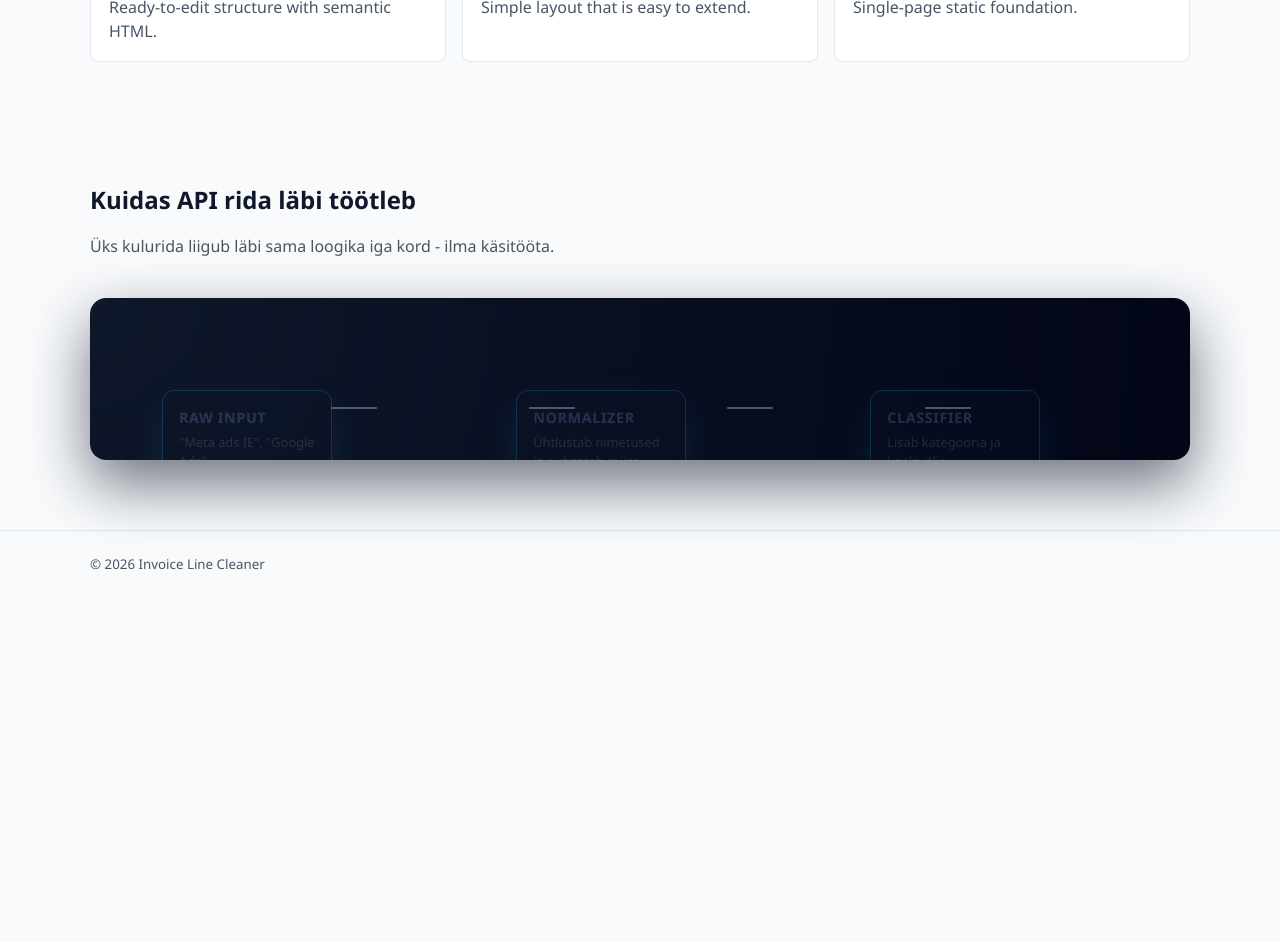
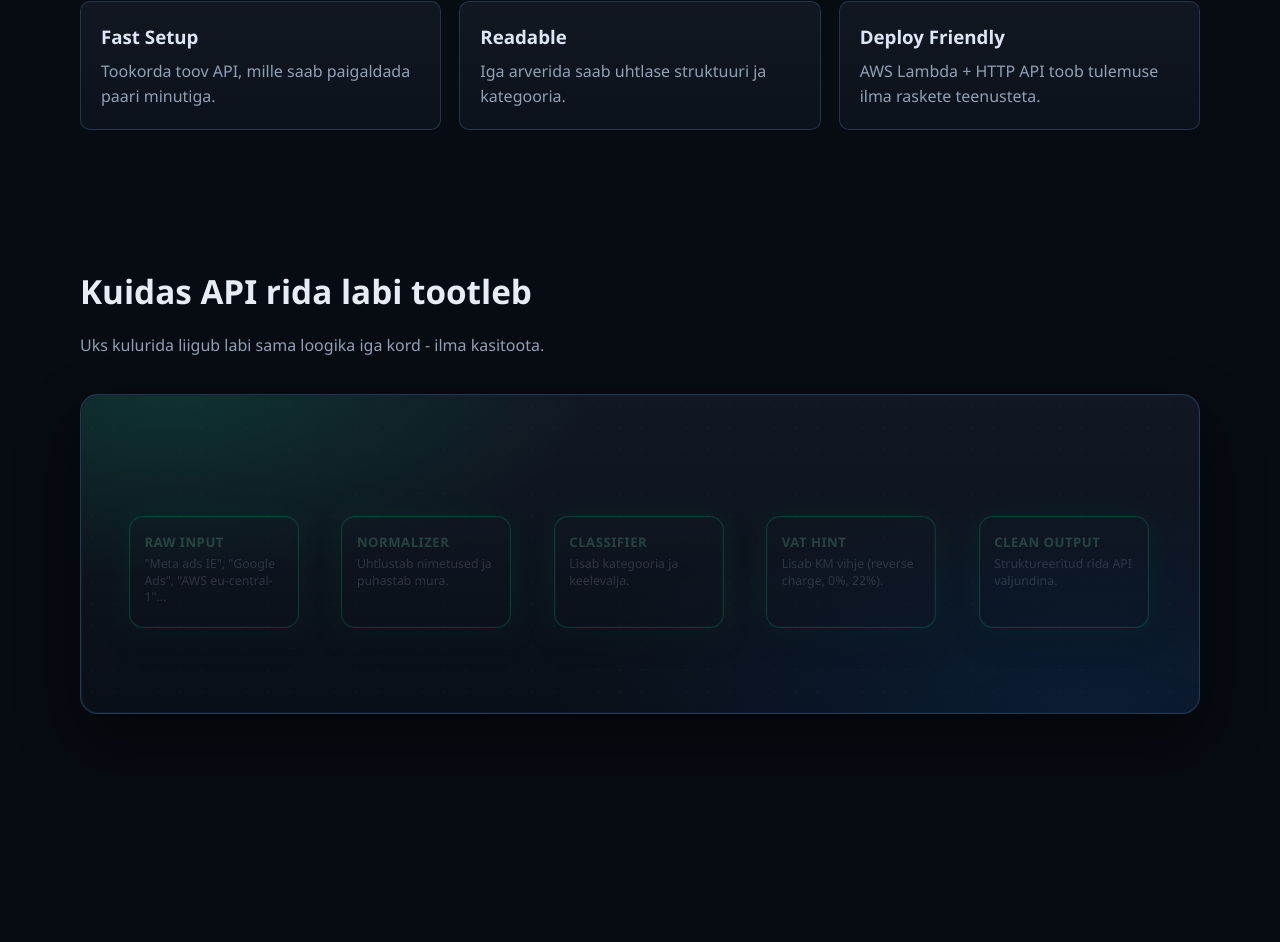
Before and after one commit to levomm/invoice-line-cleaner-site, a plain HTML site: page index.html in a window 1280 px wide. Shown: the part 556-1498 px from the top of the page. Before the commit the page ends 1159 px from the top, so only its background shows below. Drawn offline with nearby package versions, Linux system fonts and the light colour scheme.

Commit message:
dark workflow visual overhaul
# Conflicts:
#	index.html

```diff
--- a/index.html
+++ b/index.html
@@ -4,6 +4,10 @@
     <meta charset="utf-8" />
     <meta name="viewport" content="width=device-width, initial-scale=1" />
     <title>Invoice Line Cleaner API</title>
+    <meta
+      name="description"
+      content="Invoice Cleaner normaliseerib arveread automaatselt ja annab uhtlase API valjundi."
+    />
     <link rel="stylesheet" href="style.css" />
   </head>
   <body>
@@ -23,9 +27,9 @@
         <div class="container">
           <h1>Puhasta arveread automaatselt</h1>
           <p>
-            Vähenda käsitööd ja normaliseeri kuluread sekunditega. Sinu andmed, standardkujul.
+            Vahenda kasitood ja normaliseeri kuluread sekunditega. Sinu andmed, standardkujul.
           </p>
-          <a class="cta" href="#contact">Küsi demo</a>
+          <a class="cta" href="#workflow">Kusi demo</a>
         </div>
       </section>
 
@@ -35,15 +39,15 @@
           <div class="grid">
             <article class="card">
               <h3>Fast Setup</h3>
-              <p>Ready-to-edit structure with semantic HTML.</p>
+              <p>Tookorda toov API, mille saab paigaldada paari minutiga.</p>
             </article>
             <article class="card">
               <h3>Readable</h3>
-              <p>Simple layout that is easy to extend.</p>
+              <p>Iga arverida saab uhtlase struktuuri ja kategooria.</p>
             </article>
             <article class="card">
               <h3>Deploy Friendly</h3>
-              <p>Single-page static foundation.</p>
+              <p>AWS Lambda + HTTP API toob tulemuse ilma raskete teenusteta.</p>
             </article>
           </div>
         </div>
@@ -51,40 +55,47 @@
 
       <section id="workflow" class="section workflow-section">
         <div class="container">
-          <h2>Kuidas API rida läbi töötleb</h2>
+          <h2>Kuidas API rida labi tootleb</h2>
           <p class="workflow-lead">
-            Üks kulurida liigub läbi sama loogika iga kord - ilma käsitööta.
+            Uks kulurida liigub labi sama loogika iga kord - ilma kasitoota.
           </p>
 
           <div class="workflow-canvas">
             <div class="workflow-node" data-step="1">
               <h3>Raw input</h3>
-              <p>"Meta ads IE", "Google Ads"…</p>
+              <p>"Meta ads IE", "Google Ads", "AWS eu-central-1"...</p>
             </div>
             <div class="workflow-node" data-step="2">
               <h3>Normalizer</h3>
-              <p>Ühtlustab nimetused ja puhastab müra.</p>
+              <p>Uhtlustab nimetused ja puhastab mura.</p>
             </div>
             <div class="workflow-node" data-step="3">
               <h3>Classifier</h3>
-              <p>Lisab kategooria ja keelevälja.</p>
+              <p>Lisab kategooria ja keelevalja.</p>
             </div>
             <div class="workflow-node" data-step="4">
               <h3>VAT hint</h3>
-              <p>Lisab KM vihje.</p>
+              <p>Lisab KM vihje (reverse charge, 0%, 22%).</p>
             </div>
             <div class="workflow-node" data-step="5">
               <h3>Clean output</h3>
-              <p>Struktureeritud rida API väljundina.</p>
+              <p>Struktureeritud rida API valjundina.</p>
             </div>
 
-            <svg class="workflow-lines" viewBox="0 0 1000 200" preserveAspectRatio="none">
-              <line x1="80" y1="100" x2="260" y2="100" class="wf-line" />
-              <line x1="260" y1="100" x2="440" y2="100" class="wf-line" />
-              <line x1="440" y1="100" x2="620" y2="100" class="wf-line" />
-              <line x1="620" y1="100" x2="800" y2="100" class="wf-line" />
+            <svg class="workflow-lines" viewBox="0 0 1000 320" preserveAspectRatio="none">
+              <line x1="128" y1="160" x2="318" y2="160" class="wf-line" />
+              <line x1="318" y1="160" x2="508" y2="160" class="wf-line" />
+              <line x1="508" y1="160" x2="698" y2="160" class="wf-line" />
+              <line x1="698" y1="160" x2="888" y2="160" class="wf-line" />
             </svg>
           </div>
+        </div>
+      </section>
+
+      <section id="pricing" class="section alt">
+        <div class="container">
+          <h2>Pricing</h2>
+          <p>Alusta piloodiga ja laienda siis, kui protsess on paigas.</p>
         </div>
       </section>
     </main>
@@ -101,19 +112,67 @@
       gsap.registerPlugin(ScrollTrigger);
       const nodes = gsap.utils.toArray(".workflow-node");
       const lines = gsap.utils.toArray(".wf-line");
+      const mm = gsap.matchMedia();
+
+      mm.add("(min-width: 901px)", () => {
         const tl = gsap.timeline({
           scrollTrigger: {
             trigger: "#workflow",
-          start: "top center",
-          end: "bottom bottom",
+            start: "top 45%",
+            end: "+=900",
             scrub: true,
             pin: ".workflow-canvas",
           }
         });
+
         nodes.forEach((node, i) => {
-        tl.to(node, { opacity: 1, y: 0, duration: 0.4, onStart: () => node.classList.add("is-active") }, i * 0.6);
-        if (lines[i]) tl.to(lines[i], { strokeDashoffset: 0, duration: 0.4, ease: "none" }, i * 0.6 + 0.2);
-        if (i > 0) tl.to(nodes[i - 1], { opacity: 0.35, duration: 0.3 }, i * 0.6);
+          tl.to(
+            node,
+            {
+              opacity: 1,
+              y: 0,
+              duration: 0.45,
+              onStart: () => node.classList.add("is-active")
+            },
+            i * 0.65
+          );
+
+          if (lines[i]) {
+            tl.to(
+              lines[i],
+              {
+                strokeDashoffset: 0,
+                duration: 0.45,
+                ease: "none"
+              },
+              i * 0.65 + 0.25
+            );
+          }
+
+          if (i > 0) {
+            tl.to(
+              nodes[i - 1],
+              {
+                opacity: 0.32,
+                duration: 0.3
+              },
+              i * 0.65
+            );
+          }
+        });
+      });
+
+      mm.add("(max-width: 900px)", () => {
+        gsap.to(nodes, {
+          opacity: 1,
+          y: 0,
+          duration: 0.4,
+          stagger: 0.12,
+          scrollTrigger: {
+            trigger: "#workflow",
+            start: "top 70%",
+          }
+        });
       });
     </script>
   </body>
--- a/style.css
+++ b/style.css
@@ -1,11 +1,14 @@
 :root {
-  --bg: #f8fafc;
-  --text: #0f172a;
-  --muted: #475569;
-  --surface: #ffffff;
-  --line: #e2e8f0;
-  --brand: #0f766e;
-  --brand-hover: #0d5f5a;
+  --bg: #070b12;
+  --bg-elev: #0d131c;
+  --surface: #121a24;
+  --text: #e8edf5;
+  --muted: #90a0b5;
+  --line: #213043;
+  --neon: #00d17a;
+  --neon-soft: rgba(0, 209, 122, 0.35);
+  --cta: #0f9f67;
+  --cta-hover: #0c8858;
 }
 
 * {
@@ -20,9 +23,12 @@ body {
 
 body {
   font-family: "Segoe UI", Arial, sans-serif;
-  line-height: 1.5;
+  line-height: 1.55;
   color: var(--text);
-  background: var(--bg);
+  background:
+    radial-gradient(1200px 600px at 15% -10%, rgba(0, 209, 122, 0.12), transparent 60%),
+    radial-gradient(1000px 500px at 100% 0%, rgba(31, 121, 255, 0.12), transparent 60%),
+    var(--bg);
 }
 
 a {
@@ -31,21 +37,21 @@ a {
 }
 
 .container {
-  width: min(1100px, 92%);
+  width: min(1120px, 92%);
   margin: 0 auto;
 }
 
 .site-header {
   position: sticky;
   top: 0;
-  z-index: 10;
-  background: rgba(255, 255, 255, 0.9);
-  border-bottom: 1px solid var(--line);
-  backdrop-filter: blur(6px);
+  z-index: 20;
+  background: rgba(7, 11, 18, 0.84);
+  border-bottom: 1px solid rgba(33, 48, 67, 0.8);
+  backdrop-filter: blur(10px);
 }
 
 .nav {
-  min-height: 64px;
+  min-height: 68px;
   display: flex;
   align-items: center;
   justify-content: space-between;
@@ -54,73 +60,84 @@ a {
 
 .brand {
   font-weight: 700;
+  letter-spacing: 0.02em;
 }
 
 nav {
   display: flex;
-  gap: 16px;
-  color: var(--muted);
+  gap: 18px;
+  color: #b0bed0;
+}
+
+nav a:hover {
+  color: #e8edf5;
 }
 
 .hero {
-  padding: 88px 0 72px;
+  padding: 96px 0 76px;
   text-align: center;
 }
 
 .hero h1 {
   margin: 0 0 12px;
-  font-size: clamp(2rem, 4vw, 3rem);
-  line-height: 1.15;
+  font-size: clamp(2.4rem, 5vw, 4rem);
+  line-height: 1.08;
+  letter-spacing: 0;
 }
 
 .hero p {
-  margin: 0 auto 24px;
-  max-width: 700px;
+  margin: 0 auto 28px;
+  max-width: 760px;
   color: var(--muted);
+  font-size: clamp(1rem, 1.2vw, 1.25rem);
 }
 
 .cta {
   display: inline-block;
-  background: var(--brand);
-  color: #fff;
-  border-radius: 8px;
-  padding: 12px 20px;
-  font-weight: 600;
+  background: var(--cta);
+  color: #f4fffa;
+  border-radius: 10px;
+  padding: 13px 22px;
+  font-weight: 700;
+  border: 1px solid rgba(0, 209, 122, 0.35);
+  box-shadow: 0 12px 26px rgba(0, 209, 122, 0.22);
 }
 
 .cta:hover {
-  background: var(--brand-hover);
+  background: var(--cta-hover);
 }
 
 .section {
-  padding: 56px 0;
+  padding: 64px 0;
 }
 
 .section h2 {
-  margin: 0 0 16px;
+  margin: 0 0 14px;
+  font-size: clamp(1.7rem, 2.6vw, 2.2rem);
 }
 
 .alt {
-  background: #f1f5f9;
-  border-top: 1px solid var(--line);
-  border-bottom: 1px solid var(--line);
+  background: linear-gradient(180deg, rgba(13, 19, 28, 0.74), rgba(13, 19, 28, 0.9));
+  border-top: 1px solid rgba(33, 48, 67, 0.7);
+  border-bottom: 1px solid rgba(33, 48, 67, 0.7);
 }
 
 .grid {
   display: grid;
   grid-template-columns: repeat(3, minmax(0, 1fr));
-  gap: 16px;
+  gap: 18px;
 }
 
 .card {
-  background: var(--surface);
-  border: 1px solid var(--line);
-  border-radius: 8px;
-  padding: 18px;
+  background: linear-gradient(180deg, rgba(18, 26, 36, 0.92), rgba(13, 19, 28, 0.92));
+  border: 1px solid rgba(39, 55, 77, 0.95);
+  border-radius: 10px;
+  padding: 20px;
 }
 
 .card h3 {
   margin: 0 0 8px;
+  color: #dce6f6;
 }
 
 .card p {
@@ -129,126 +146,162 @@ nav {
 }
 
 .site-footer {
-  border-top: 1px solid var(--line);
-  padding: 20px 0 28px;
+  border-top: 1px solid rgba(33, 48, 67, 0.7);
+  padding: 24px 0 32px;
   color: var(--muted);
+  text-align: center;
 }
 
 .workflow-section {
-  padding: 4rem 0;
+  padding: 72px 0;
 }
 
 .workflow-lead {
-  max-width: 40rem;
-  color: #4b5563;
+  max-width: 44rem;
+  color: #8fa0b7;
 }
 
 .workflow-canvas {
   position: relative;
-  margin-top: 2.5rem;
-  padding: 2rem;
-  border-radius: 16px;
-  background: radial-gradient(circle at top left, #0f172a, #020617);
-  box-shadow: 0 24px 60px rgba(15, 23, 42, 0.6);
+  margin-top: 2.25rem;
+  min-height: 320px;
+  border-radius: 18px;
+  background:
+    radial-gradient(600px 260px at 8% 0%, rgba(0, 209, 122, 0.14), transparent 70%),
+    radial-gradient(740px 300px at 90% 100%, rgba(18, 118, 255, 0.12), transparent 72%),
+    linear-gradient(180deg, #111824, #090f17);
+  border: 1px solid rgba(43, 63, 88, 0.85);
+  box-shadow:
+    inset 0 0 0 1px rgba(14, 33, 53, 0.7),
+    0 28px 60px rgba(0, 0, 0, 0.48);
   overflow: hidden;
 }
 
+.workflow-canvas::before {
+  content: "";
+  position: absolute;
+  inset: 0;
+  background-image: radial-gradient(circle, rgba(255, 255, 255, 0.08) 0.8px, transparent 0.8px);
+  background-size: 22px 22px;
+  opacity: 0.2;
+}
+
 .workflow-node {
-  position: relative;
-  display: inline-block;
+  position: absolute;
+  z-index: 2;
   width: 170px;
-  padding: 1rem;
-  border-radius: 12px;
-  background: rgba(15, 23, 42, 0.9);
-  border: 1px solid rgba(148, 163, 184, 0.3);
-  color: #e5e7eb;
-  box-shadow: 0 12px 30px rgba(15, 23, 42, 0.7);
+  min-height: 112px;
+  padding: 0.9rem 0.9rem 0.8rem;
+  border-radius: 14px;
+  background: linear-gradient(180deg, rgba(19, 28, 40, 0.98), rgba(11, 18, 27, 0.98));
+  border: 1px solid rgba(24, 166, 109, 0.62);
+  color: #d9fbe8;
+  box-shadow:
+    inset 0 0 0 1px rgba(0, 209, 122, 0.06),
+    0 10px 26px rgba(0, 0, 0, 0.5);
   opacity: 0.2;
-  transform: translateY(20px);
+  transform: translateY(16px);
 }
 
 .workflow-node h3 {
   margin: 0 0 0.25rem;
-  font-size: 0.9rem;
+  font-size: 0.82rem;
   text-transform: uppercase;
   letter-spacing: 0.04em;
-  color: #a5b4fc;
+  color: #88f7bf;
 }
 
 .workflow-node p {
   margin: 0;
-  font-size: 0.8rem;
-  color: #9ca3af;
+  font-size: 0.77rem;
+  line-height: 1.35;
+  color: #a2b5cc;
 }
 
 .workflow-node[data-step="1"] {
-  left: 40px;
-  top: 40px;
+  left: 4.3%;
+  top: 105px;
 }
 
 .workflow-node[data-step="2"] {
-  left: 220px;
-  top: 40px;
+  left: 23.3%;
+  top: 105px;
 }
 
 .workflow-node[data-step="3"] {
-  left: 400px;
-  top: 40px;
+  left: 42.3%;
+  top: 105px;
 }
 
 .workflow-node[data-step="4"] {
-  left: 580px;
-  top: 40px;
+  left: 61.3%;
+  top: 105px;
 }
 
 .workflow-node[data-step="5"] {
-  left: 760px;
-  top: 40px;
+  left: 80.3%;
+  top: 105px;
 }
 
 .workflow-node.is-active {
   opacity: 1;
   transform: translateY(0);
-  border-color: #38bdf8;
-  box-shadow: 0 18px 40px rgba(56, 189, 248, 0.5);
+  border-color: rgba(0, 225, 135, 0.94);
+  box-shadow:
+    inset 0 0 0 1px rgba(0, 209, 122, 0.2),
+    0 0 28px rgba(0, 209, 122, 0.34),
+    0 14px 30px rgba(0, 0, 0, 0.58);
 }
 
 .workflow-lines {
   position: absolute;
   inset: 0;
   pointer-events: none;
+  z-index: 1;
 }
 
 .wf-line {
-  stroke: rgba(148, 163, 184, 0.5);
-  stroke-width: 2;
+  stroke: rgba(0, 209, 122, 0.62);
+  stroke-width: 3;
   stroke-linecap: round;
-  stroke-dasharray: 140;
-  stroke-dashoffset: 140;
+  filter: drop-shadow(0 0 6px rgba(0, 209, 122, 0.4));
+  stroke-dasharray: 210;
+  stroke-dashoffset: 210;
 }
 
 @media (max-width: 900px) {
+  .nav {
+    flex-wrap: wrap;
+    justify-content: center;
+    padding: 10px 0;
+  }
+
+  nav {
+    gap: 12px;
+    font-size: 0.95rem;
+  }
+
+  .grid {
+    grid-template-columns: 1fr;
+  }
+
   .workflow-canvas {
-    padding: 1.5rem 1rem 3rem;
+    min-height: 0;
+    padding: 1.25rem;
   }
 
   .workflow-node {
     position: static;
     display: block;
     width: 100%;
-    margin-bottom: 1rem;
+    margin-bottom: 0.9rem;
+  }
+
+  .workflow-node:last-of-type {
+    margin-bottom: 0;
   }
 
   .workflow-lines {
     display: none;
   }
-
-  .grid {
-    grid-template-columns: 1fr;
-  }
-
-  nav {
-    gap: 10px;
-    font-size: 0.95rem;
-  }
 }
```
Lines whose indentation alone changed are shown as unchanged.
